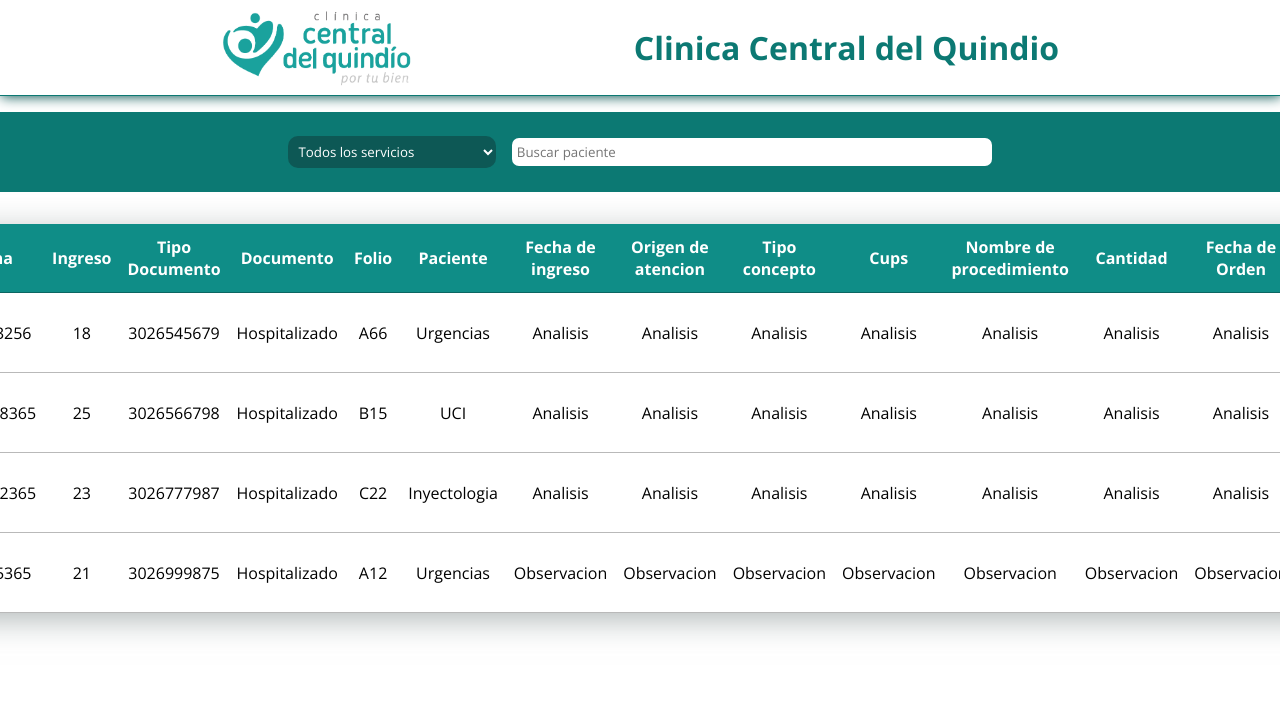
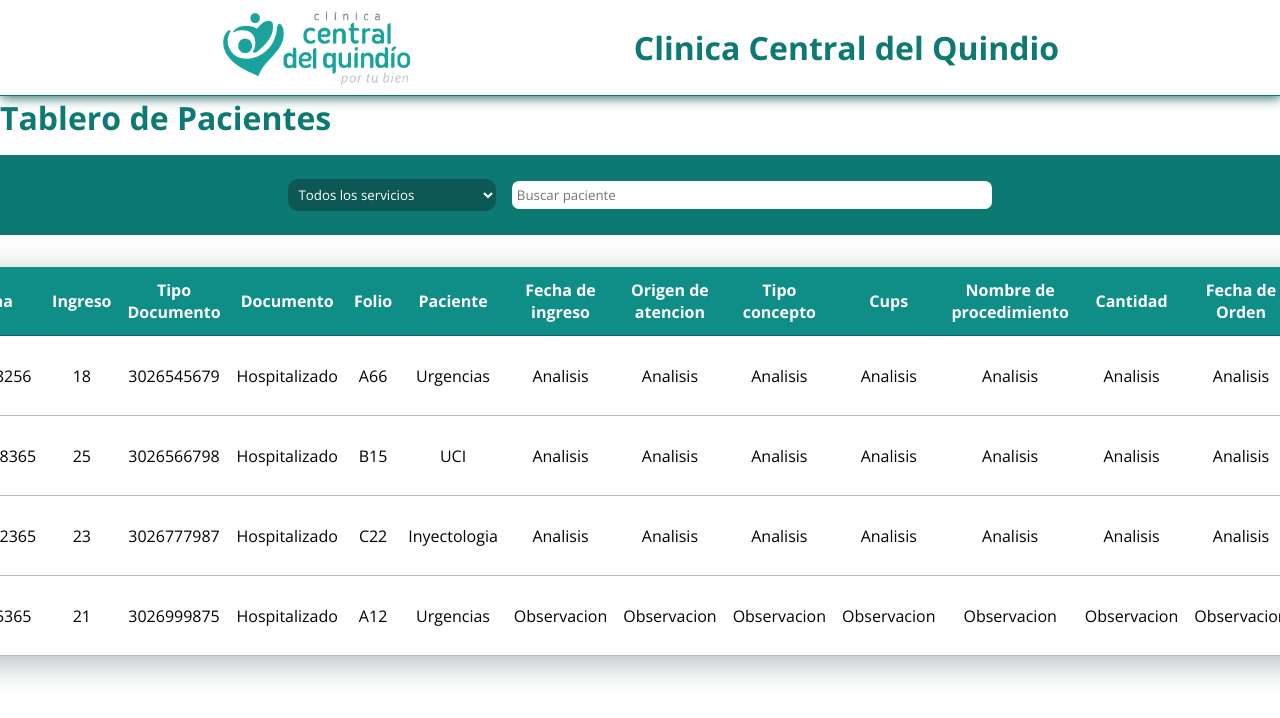
Before and after one commit to santiagocastano589/CCQ, a React (Vite) app: page / in a window 1280 px wide. Shown: the top 718 px of the page. Built offline with nearby package versions, Linux system fonts and the light colour scheme.

Commit message:
Subo ajustes de algunos estilos de la tabla

```diff
--- a/src/App.jsx
+++ b/src/App.jsx
@@ -8,7 +8,7 @@
   return (
     <>
       <Header/>
-
+      <h1>Tablero de Pacientes</h1>
       <Camas/>
     </>
   )
```
Also changed, not shown: src/components/Pages/Camas/Camas.jsx (+12 -1 lines).
